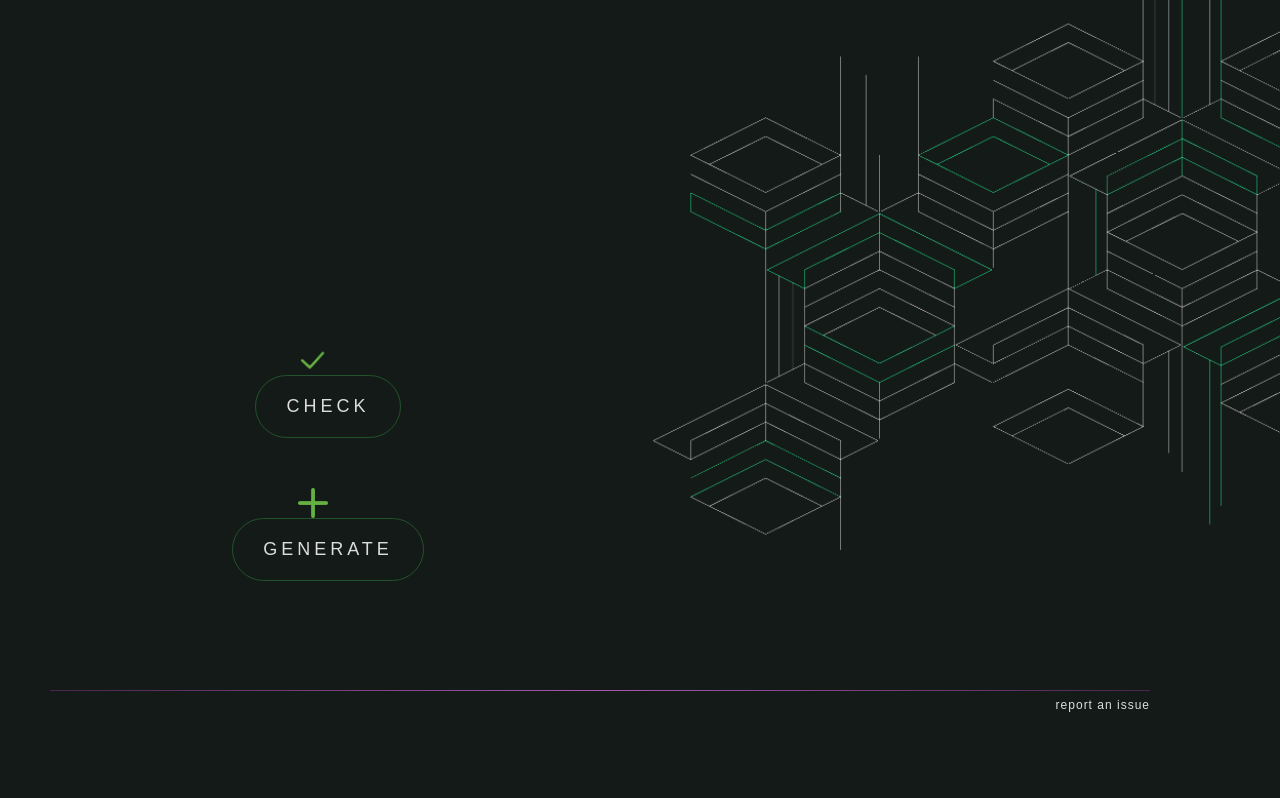
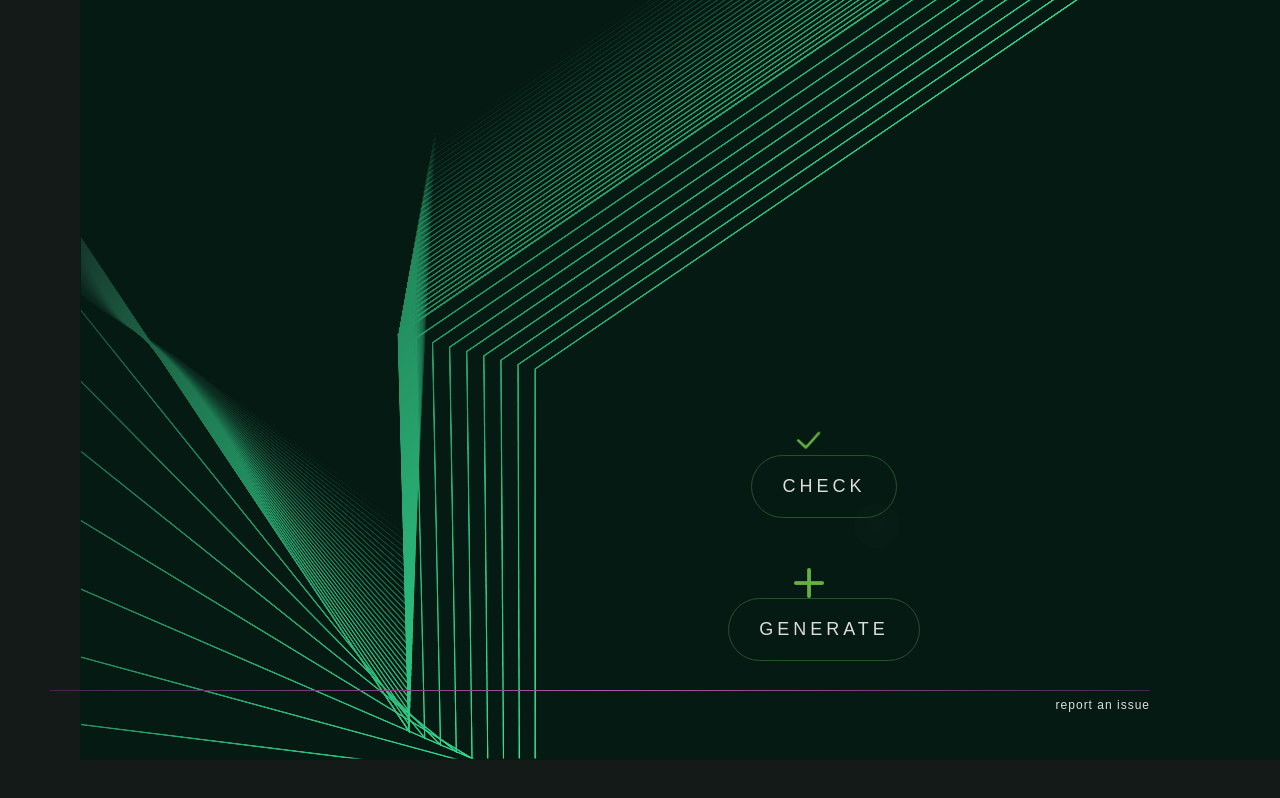
Before and after one commit to spacemeshos/sm-init-app-v2, a React (Create React App) app: page / in a window 1280 px wide. Built offline with nearby package versions, Linux system fonts and the light colour scheme.

Commit message:
background img change

```diff
--- a/src/pages/Home.tsx
+++ b/src/pages/Home.tsx
@@ -1,15 +1,13 @@
 import * as React from "react";
 import styled from "styled-components";
 import { HoverAccordionMenu } from "../components/accordion";
-import BackgroundImage from "../assets/dev-summary.png";
+import BackgroundImage from "../assets/lines.png";
 import Add from "../assets/plus.png";
 import Check from "../assets/check.png";
 import { ExternalLinks } from "../Shared/Constants";
 import { useNavigate } from "react-router-dom";
 
 const Image = styled.img`
-  width: auto;
-  height: 550px;
   position: absolute;
   margin-bottom: 10px;
   right: 0px;
@@ -20,8 +18,8 @@ const MenuContainer = styled.div`
   position: absolute;
   width: 400px;
   height: 200px;
-  left: 10%;
-  top: 40%;
+  right: 20%;
+  top: 50%;
   display: flex;
   flex-direction: column;
   justify-content: space-evenly;
@@ -61,7 +59,7 @@ const Home: React.FC = () => {
   const CreateButtons = [
     {
       label: "Guided Setup",
-      onClick: () => navigate("/guided/SelectDirectory"),
+      onClick: () => navigate("/generate"),
       width: 240,
     },
     {
```
Also changed, not shown: src/assets/dev-summary.png (deleted), src/assets/lines.png (added).
